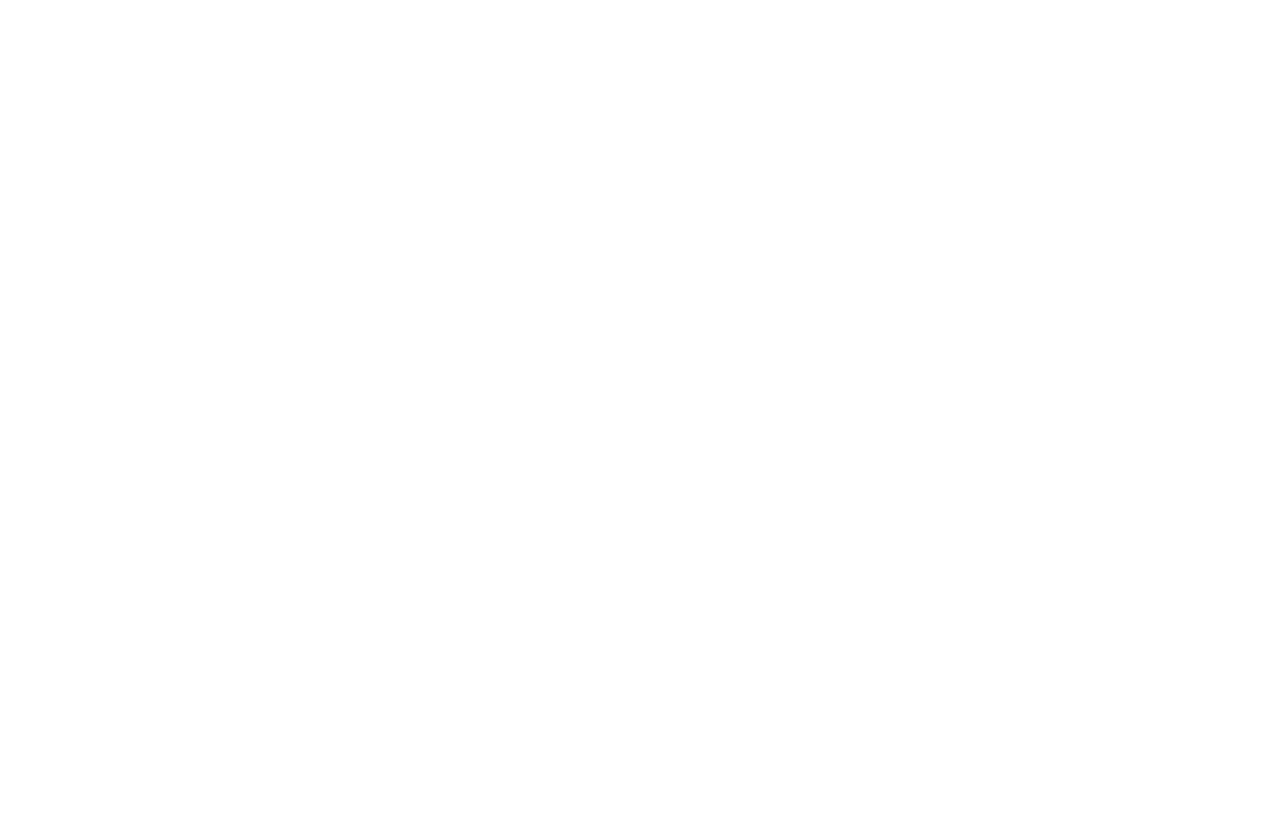
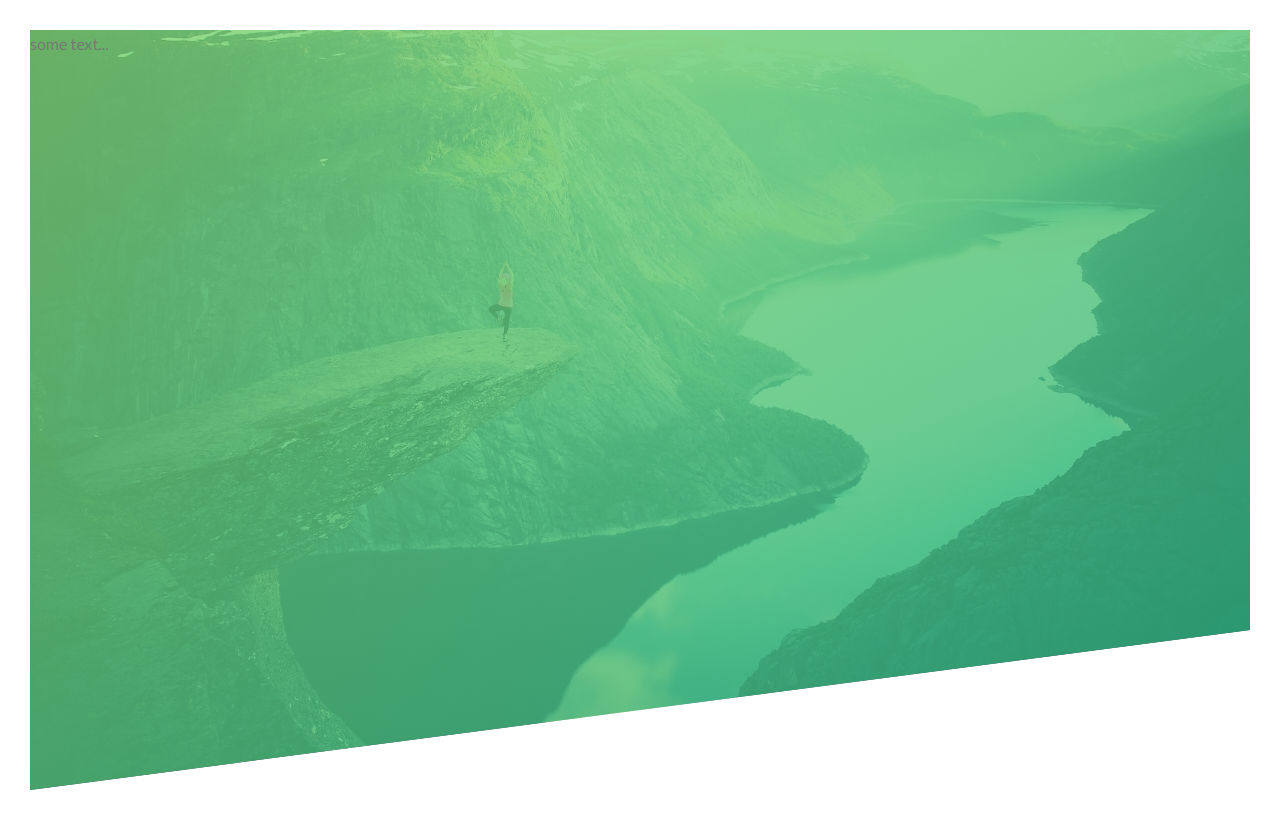
Before and after one commit to HellyZ/travel-agency-landing, a plain HTML site: page index.html in a window 1280 px wide. Drawn offline with Linux system fonts and the light colour scheme.

Commit message:
header background with clip-path

```diff
--- a/css/style.css
+++ b/css/style.css
@@ -6,3 +6,31 @@ Medium green: #55c57a
 Dark green: #28b485
 
 */
+
+* {
+  margin: 0;
+  padding: 0;
+  box-sizing: border-box;
+}
+
+body {
+  font-family: "Lato", sans-serif;
+  font-weight: 400;
+  font-size: 16px;
+  line-height: 1.7;
+  color: #777;
+  padding: 30px;
+}
+
+.header {
+  height: 95vh;
+  background: linear-gradient(
+    to right bottom,
+    rgba(126,213,111, 0.8),
+    rgb(40,180,131,0.8)),
+    url(../img/hero.jpg);
+  background-size: cover;
+  background-position: top;
+
+  clip-path: polygon(0 0,100% 0,100% 75vh, 0 100%);
+}
--- a/index.html
+++ b/index.html
@@ -13,6 +13,8 @@
     <title>Natours | Exciting for adventurous people</title>
   </head>
   <body>
-
+    <header class="header">
+        some text...
+    </header>
   </body>
 </html>
```
